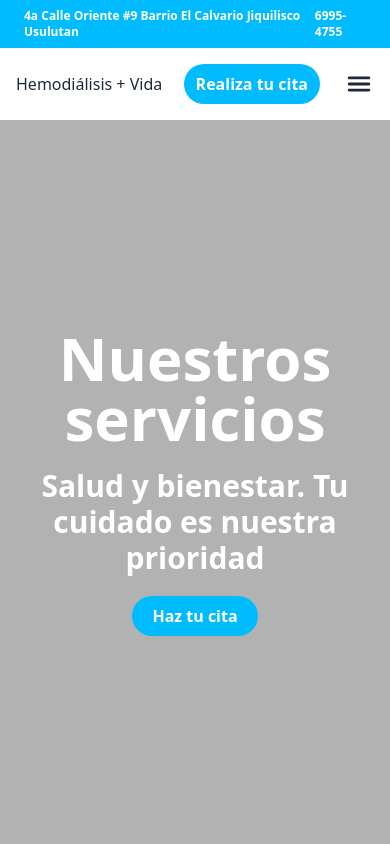
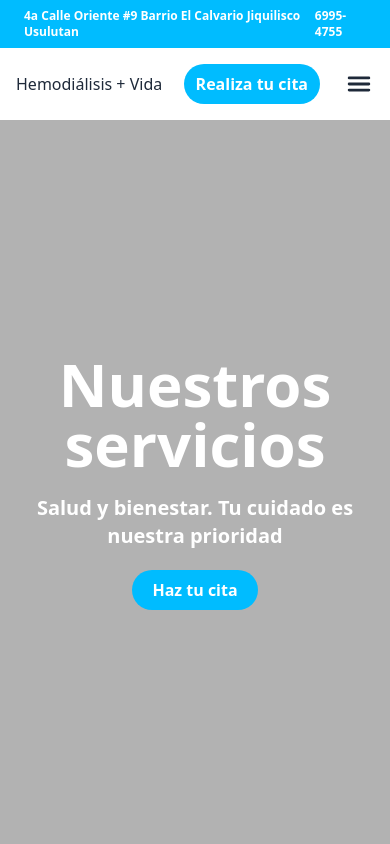
Before and after one commit to CristianRivera03/hemodialisis-Vida, a website: page pages/servicios.html in a window 390 px wide. Shown: the top 844 px of the page. Drawn offline with nearby package versions, Linux system fonts and the light colour scheme.

Commit message:
Adjust text size for service description and add responsive utility for larger screens

```diff
--- a/pages/servicios.html
+++ b/pages/servicios.html
@@ -55,7 +55,7 @@
 
         <div class="text-center mx-auto " >
           <h1 class="text-6xl font-bold text-white">Nuestros servicios</h1>
-          <p  class="text-3xl mt-5 font-semibold text-white sm:px-4">Salud y bienestar. Tu cuidado es nuestra prioridad</p>
+          <p  class="text-xl md:text-3xl mt-5 font-semibold text-white">Salud y bienestar. Tu cuidado es nuestra prioridad</p>
           <a  class="bg-sky-400 hover:bg-sky-200  px-5 py-2 inline-block  rounded-full text-white font-bold hover:scale-110 transition-transform mt-5"
           href="https://wa.me/+50369954755"
           target="_blank" rel="noopener noreferrer">Haz tu cita</a>
```
Also changed, not shown: styles/output.css.
